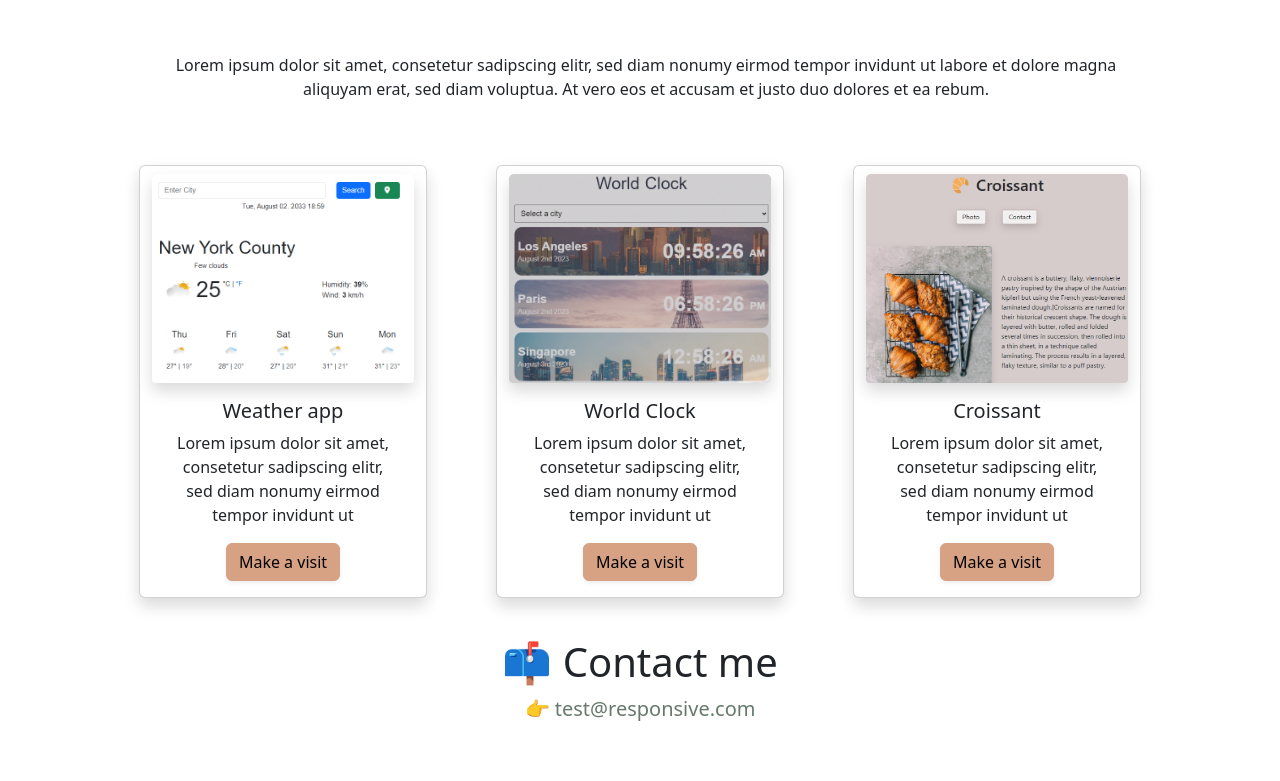
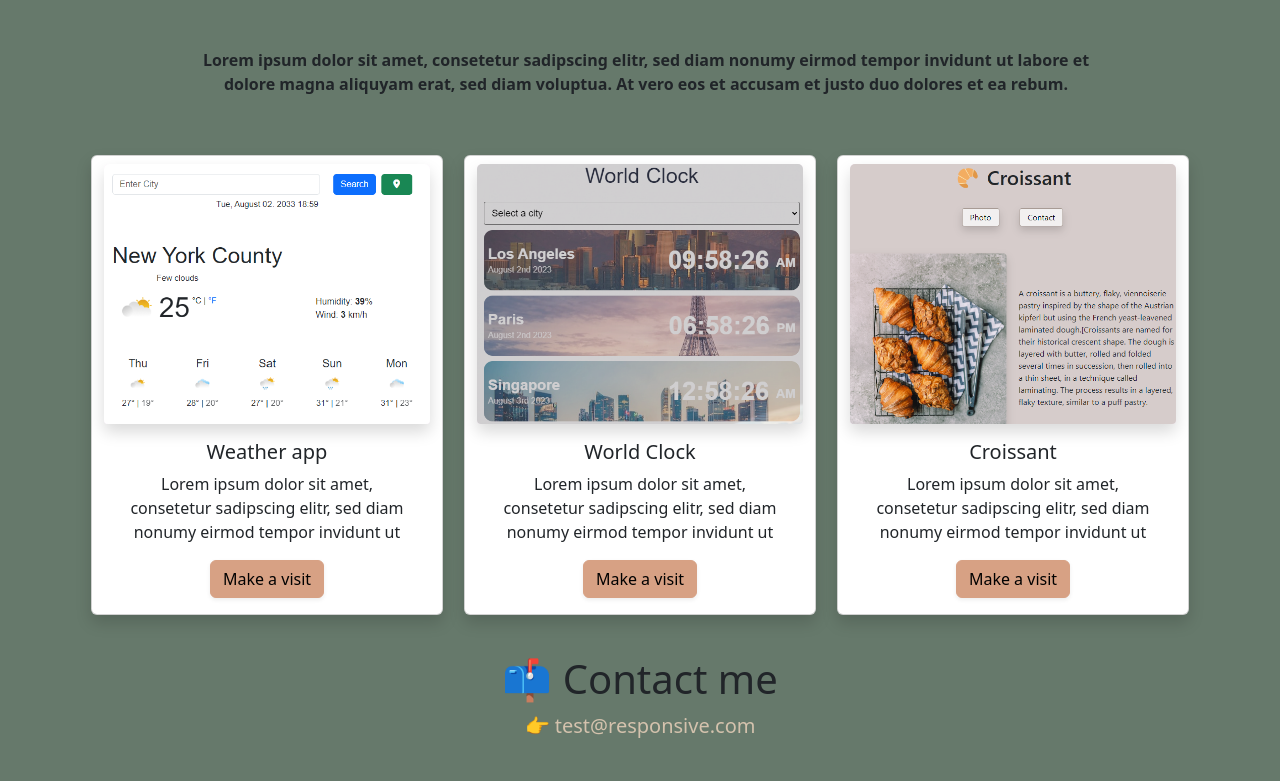
Before and after one commit to MMescudi/Portfolio-1, a plain HTML site: page about.html in a window 1280 px wide. Shown: the part 169-950 px from the top of the page. Drawn offline with nearby package versions, Linux system fonts and the light colour scheme.

Commit message:
css updated

```diff
--- a/about-style.css
+++ b/about-style.css
@@ -1,12 +1,20 @@
+body {
+  background-color: #66796b;
+}
 .mail-adress {
   display: flex;
   justify-content: center;
   font-size: 20px;
   text-decoration: none;
-  color: #66796b;
+  color: #d4c2ad;
+}
+.introduction {
+  font-weight: 600;
+  padding: 43px 105px !important;
 }
 .mail-adress:hover {
-  text-decoration: underline;
+  transition: ease-in-out 220ms;
+  transform: scale(1.1);
 }
 .nav-link:hover {
   transition: ease-in-out 220ms;
@@ -50,9 +58,15 @@ body {
   .description {
     font-size: 20px;
   }
+  .introduction {
+    padding: 15px 17px !important;
+  }
 }
-@media (max-width: 770px) {
+@media (max-width: 990px) {
   .card {
     margin-top: 20px !important;
   }
+  .introduction {
+    padding: 15px 17px !important;
+  }
 }
--- a/about.html
+++ b/about.html
@@ -16,7 +16,7 @@
       crossorigin="anonymous"
     ></script>
     <meta name="description" content="about me page on my portfolio website" />
-    <title>About me and my projects - Michelle 🦡</title>
+    <title>😊About me and my projects - Michelle 🦡</title>
   </head>
   <body>
     <nav class="navbar shadow navbar-expand-lg bg-body-tertiary">
@@ -74,7 +74,7 @@
       I'm a front-end developer based in Berlin, Germany
     </h3>
     <div class="container ps-4">
-      <p id="infoText" class="text-center p-5">
+      <p class="introduction text-center p-5">
         Lorem ipsum dolor sit amet, consetetur sadipscing elitr, sed diam nonumy
         eirmod tempor invidunt ut labore et dolore magna aliquyam erat, sed diam
         voluptua. At vero eos et accusam et justo duo dolores et ea rebum.
@@ -83,7 +83,7 @@
 
     <div class="container">
       <div class="row justify-content-evenly">
-        <div class="card text-center shadow" style="width: 18rem">
+        <div class="card text-center shadow" style="width: 22rem">
           <img
             src="Screenshot 2023-08-02 185957.png"
             class="card-img-top mt-2 shadow"
@@ -104,7 +104,7 @@
             >
           </div>
         </div>
-        <div class="card text-center shadow" style="width: 18rem">
+        <div class="card text-center shadow" style="width: 22rem">
           <img
             src="Screenshot 2023-08-02 185840.png"
             class="card-img-top mt-2 shadow"
@@ -125,7 +125,7 @@
             >
           </div>
         </div>
-        <div class="card text-center shadow" style="width: 18rem">
+        <div class="card text-center shadow" style="width: 22rem">
           <img
             src="Screenshot 2023-08-02 190138.png"
             class="card-img-top mt-2 shadow"
--- a/styles.css
+++ b/styles.css
@@ -1,10 +1,10 @@
 :root {
   --btn-padding: 20px 20px;
   --btn-shadow: 5px 5px 5px rgba(0, 0, 0, 0.2);
-  --btn-border: 1px solid #d4c2ad;
+  --btn-border: 1px solid #d7a184;
   --btn-radius: 4px;
   --btn-font-size: 20px;
-  --btn-backgrround: white;
+  --btn-backgrround: #d7a184;
 
   --secondary-btn-padding: 5px 10px;
   --secondary-btn-backgorund: #d7a184;
@@ -17,6 +17,7 @@ body {
   margin: 60px auto;
   max-width: 800px;
   font-family: arial;
+  background-color: #66796b;
 }
 
 h2 {
@@ -46,7 +47,7 @@ h3 {
 .about-btn:hover,
 .contact-btn:hover {
   cursor: pointer;
-  background-color: #d7a184;
+  background-color: #d4c2ad;
   transition: ease-in-out 220ms;
   transform: scale(1.1);
 }
```
